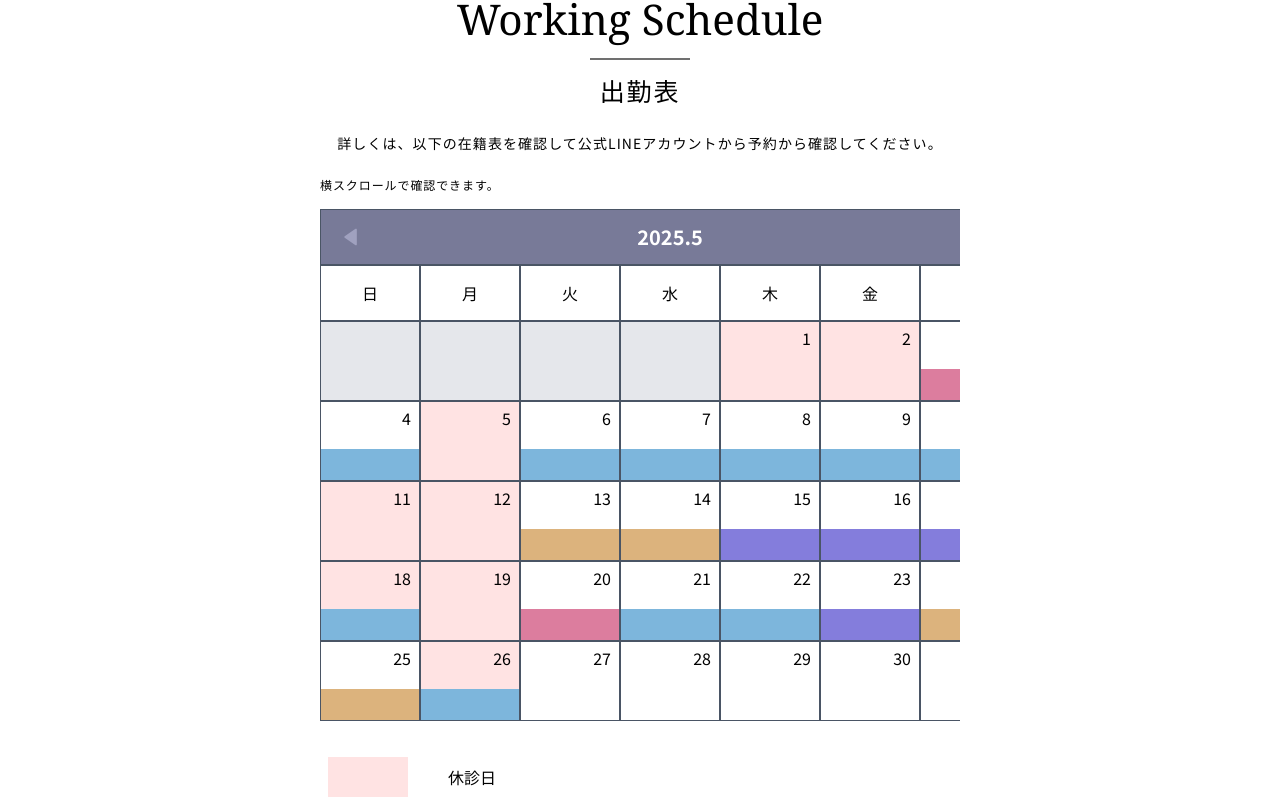
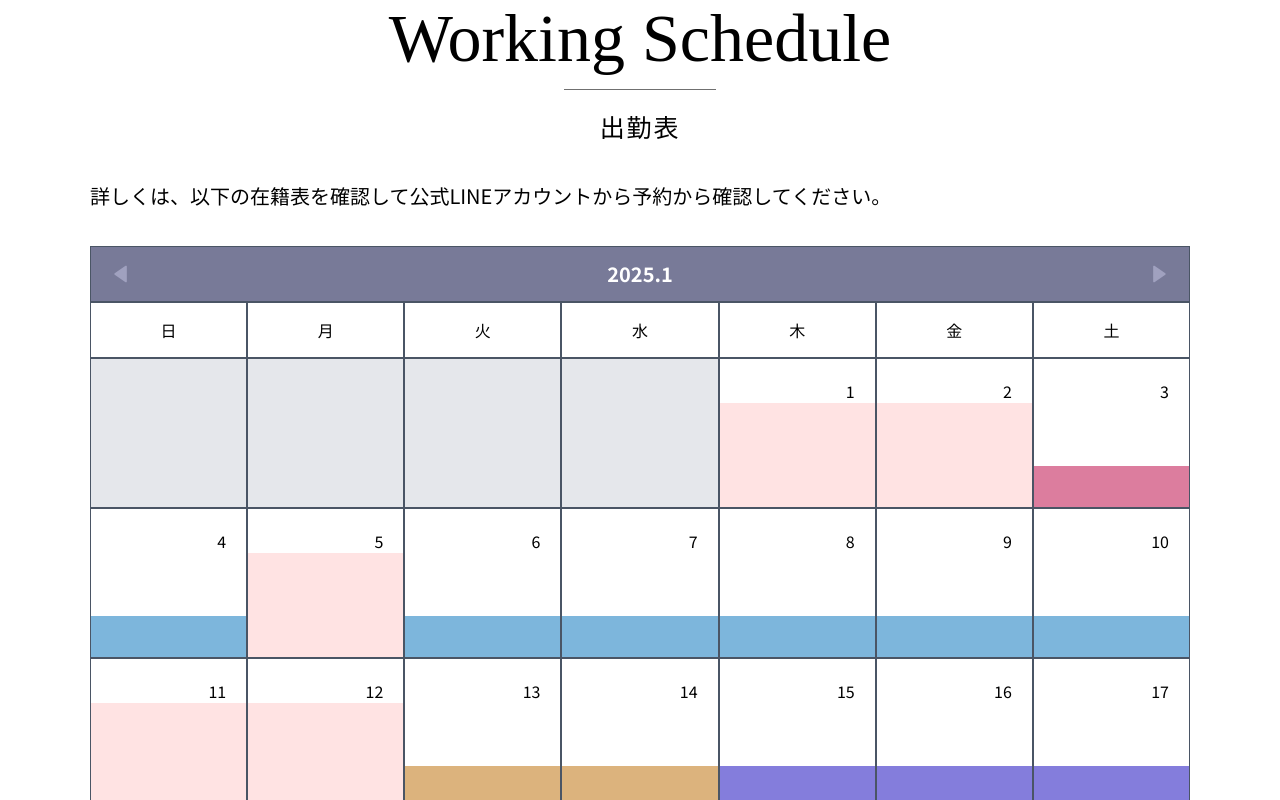
Before and after one commit to s7-japan/Nagamori-Clinic, a Next.js app: page /schedule in a window 1280 px wide. Shown: the part 1580-2380 px from the top of the page. Built offline with nearby package versions, Linux system fonts and the light colour scheme; a web font is replaced by a local one.

Commit message:
calender is also okay

```diff
--- a/src/components/Calender/CalenderSchendule.jsx
+++ b/src/components/Calender/CalenderSchendule.jsx
@@ -130,49 +130,41 @@ const CalenderSchendule = () => {
   const { weeks, legendData } = generateCalendar();
 
   return (
-    <div className="w-full px-4 sm:px-8 md:px-80 overflow-x-hidden">
-      {/* Header Section */}
-      <div className="flex flex-col items-center mb-6">
-        <h1 className="text-center text-[8vw] md:text-[3.3vw] mb-2 cambria">
+    <div className="small-con">
+      <div className="flex flex-col items-center">
+        <h1 className="sikita text-[35px] md:text-[45px] lg:text-[55px] xl:text-[68px]">
           Working Schedule
         </h1>
-        <div className="w-25 h-[1.5px] bg-[#707070] relative mb-3"></div>
-        <p className="text-center text-[clamp(1.3125rem,2vw,1.5625rem)] tracking-[0.076em]">
+        <div className="mb-4.5 h-[1px] w-27 bg-[#707070] md:w-31 lg:w-36 xl:w-38"></div>
+        <p className="mb-[32px] text-[21px] tracking-[0.076em] md:mb-[34px] md:text-[22px] lg:mb-[38px] lg:text-[23px] xl:mb-[41px] xl:text-[25px]">
           出勤表
         </p>
       </div>
 
       {/* Content Section */}
-      <p className="mb-6 text-sm text-center tracking-[0.076em] leading-[20px]">
+
+      <p className="mb-12 text-center text-sm leading-[20px] tracking-[0.076em] md:mb-10 md:text-left md:text-base md:tracking-normal lg:text-lg xl:text-xl">
         詳しくは、以下の在籍表を確認して公式LINEアカウントから予約から確認してください。
       </p>
-      <p className="text-xs tracking-[0.076em]">横スクロールで確認できます。</p>
 
+      <div className="mb-2 text-xs tracking-[0.076em] md:hidden">
+        横スクロールで確認できます。
+      </div>
       {/* Calendar Section with Scroll */}
-      <div className="w-full overflow-x-auto md:mt-4 mt-2">
-        <div className="min-w-[700px]">
+      <div className="mt-2 w-full overflow-x-auto md:mt-4">
+        <div className="">
           {/* Month Header */}
           <div className="grid grid-cols-1 grid-rows-2">
-            <div className="bg-[#787A98] flex justify-between px-5 items-center py-1 text-white font-bold text-lg sm:text-xl border-gray-600 border-[1px]">
-              <BiSolidLeftArrow
-                color="#A0A1BF"
-                className="cursor-pointer"
-                onClick={prevMonth}
-              />
-              <div>{`${currentDate.getFullYear()}.${
-                currentDate.getMonth() + 1
-              }`}</div>
-              <BiSolidRightArrow
-                color="#A0A1BF"
-                className="cursor-pointer"
-                onClick={nextMonth}
-              />
+            <div className="flex items-center justify-between border-[1px] border-gray-600 bg-[#787A98] px-5 py-1 text-lg font-bold text-white sm:text-xl">
+              <BiSolidLeftArrow color="#A0A1BF" />
+              <div>2025.1</div>
+              <BiSolidRightArrow color="#A0A1BF" />
             </div>
             <div className="grid grid-cols-7 grid-rows-1">
               {["日", "月", "火", "水", "木", "金", "土"].map((day) => (
                 <div
                   key={day}
-                  className="border-[1px] border-gray-600 flex items-center justify-center h-12 sm:h-14 text-sm sm:text-base"
+                  className="flex h-12 items-center justify-center border-[1px] border-gray-600 text-sm sm:h-14 sm:text-base"
                 >
                   {day}
                 </div>
@@ -187,10 +179,10 @@ const CalenderSchendule = () => {
                 {week.map((cell, cellIndex) => (
                   <div
                     key={`${weekIndex}-${cellIndex}`}
-                    className="border-[1px] border-gray-600 h-16 sm:h-20 flex flex-col justify-between relative"
+                    className={`border-[1px] overflow-hidden border-gray-600 bg-gray-100 h-16 sm:h-20 md:h-[100px] lg:h-[130px] xl:h-[150px] flex flex-col justify-between relative`}
                     style={{ backgroundColor: cell.backgroundColor }}
                   >
-                    <div className="text-right text-sm sm:text-base absolute top-1 right-2">
+                    <div className="pt-2 md:pt-3 lg:pt-4 xl:pt-5 pr-2 md:pr-3 lg:pr-4 xl:pr-5 text-right text-sm sm:text-base">
                       {cell.day || ""}
                     </div>
                     {cell.day && cell.slots.length > 0 && (
@@ -205,22 +197,22 @@ const CalenderSchendule = () => {
                         {cell.slots.length === 1 &&
                           cell.slots[0].period === "half" && (
                             <div
-                              className="h-[40%]"
+                              className="h-6 sm:h-[40%]"
                               style={{ backgroundColor: cell.slots[0].colour }}
                             ></div>
                           )}
                         {cell.slots.length === 2 &&
                           cell.slots[0].period === "half" &&
                           cell.slots[1].period === "half" && (
-                            <div className="flex flex-col h-full">
+                            <div className="flex flex-col h-full justify-end">
                               <div
-                                className="h-[60%]"
+                                className="h-6 sm:h-[40%]"
                                 style={{
                                   backgroundColor: cell.slots[0].colour,
                                 }}
                               ></div>
                               <div
-                                className="h-[40%]"
+                                className="h-6 sm:h-[40%]"
                                 style={{
                                   backgroundColor: cell.slots[1].colour,
                                 }}
@@ -238,14 +230,16 @@ const CalenderSchendule = () => {
       </div>
 
       {/* Legend Section */}
-      <div className="flex flex-col mt-9 gap-4 px-2">
+      <div className="mt-9 flex flex-col gap-4 md:mt-[45px] lg:mt-[60px] xl:mt-[84px]">
         {legendData.map((category, index) => (
-          <div key={index} className="flex items-center gap-4 sm:gap-10">
+          <div key={index} className="flex items-center gap-2 sm:gap-10">
             <div
-              className="w-12 sm:w-20 h-8 sm:h-10"
+              className="h-5 w-[45px] flex-shrink-0 md:h-[25px] md:w-[55px] lg:h-[35px] lg:w-[80px] xl:h-[45px] xl:w-[101px]"
               style={{ backgroundColor: category.color }}
             ></div>
-            <div className="text-sm sm:text-base">{category.text}</div>
+            <div className="text-xs md:text-base lg:text-lg xl:text-xl">
+              {category.text}
+            </div>
           </div>
         ))}
       </div>
```
